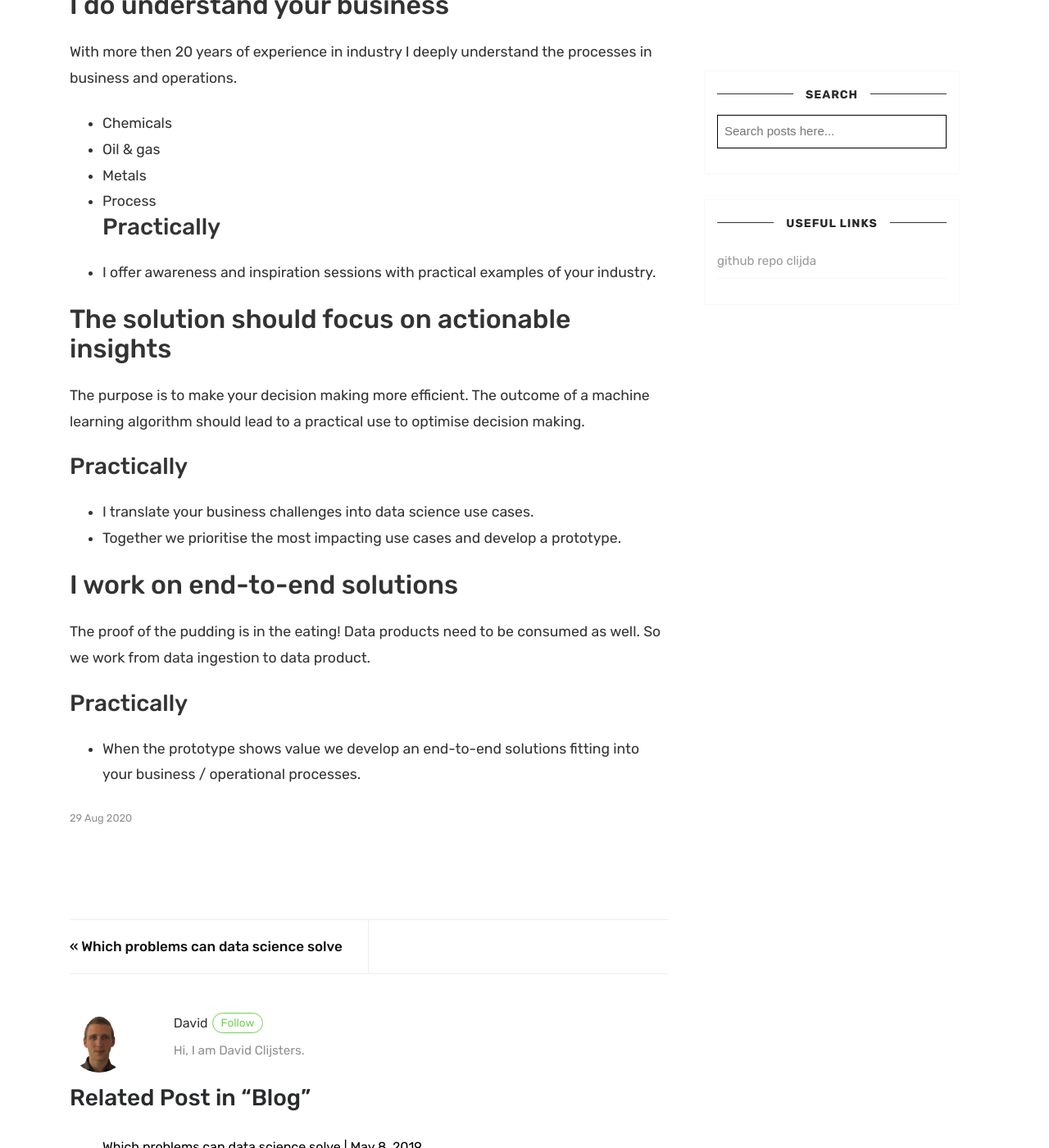
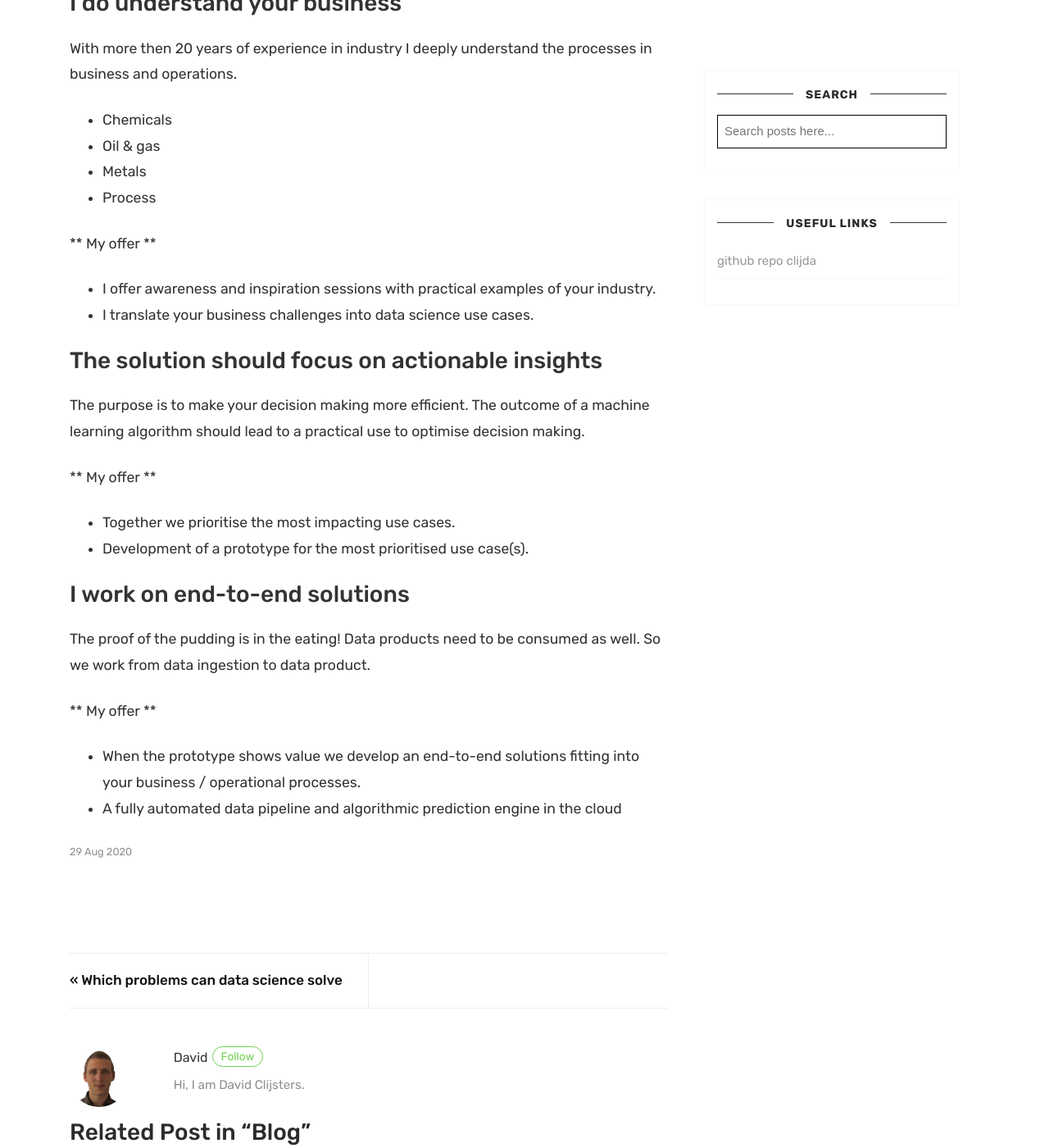
Before and after one commit to clijda/clijda.github.io, a Jekyll site: the page built from _posts/2020-08-29-my-offering.markdown, in a window 1280 px wide and 1400 px high, scrolled down 833 px. Shown: the whole window at 82% size. Built offline with Jekyll 4.4.1, drawn with Linux system fonts in a browser that asks for light colours; nearby versions of some CDN libraries; comment, search, counter and statistics services are not loaded.

Commit message:
update about and offering

```diff
--- a/_posts/2020-08-29-my-offering.markdown
+++ b/_posts/2020-08-29-my-offering.markdown
@@ -9,24 +9,29 @@
 summary: offering to customers
 ---
 
-## I do understand your business
+### I do understand your business
 With more then 20 years of experience in industry I deeply understand the processes in business and operations.
 * Chemicals
 * Oil & gas
 * Metals
 * Process
-### Practically
+
+** My offer **
 * I offer awareness and inspiration sessions with practical examples of your industry.
+* I translate your business challenges into data science use cases.
 
-## The solution should focus on actionable insights
+### The solution should focus on actionable insights
 The purpose is to make your decision making more efficient.
 The outcome of a machine learning algorithm should lead to a practical use to optimise decision making.
-### Practically
-* I translate your business challenges into data science use cases.
-* Together we prioritise the most impacting use cases and develop a prototype.
 
-## I work on end-to-end solutions
+** My offer **
+* Together we prioritise the most impacting use cases.
+* Development of a prototype for the most prioritised use case(s).
+
+### I work on end-to-end solutions
 The proof of the pudding is in the eating!
 Data products need to be consumed as well. So we work from data ingestion to data product.
-### Practically
+
+** My offer **
 * When the prototype shows value we develop an end-to-end solutions fitting into your business / operational processes.
+* A fully automated data pipeline and algorithmic prediction engine in the cloud
```
Also changed, not shown: about.html (+4 -5 lines).
